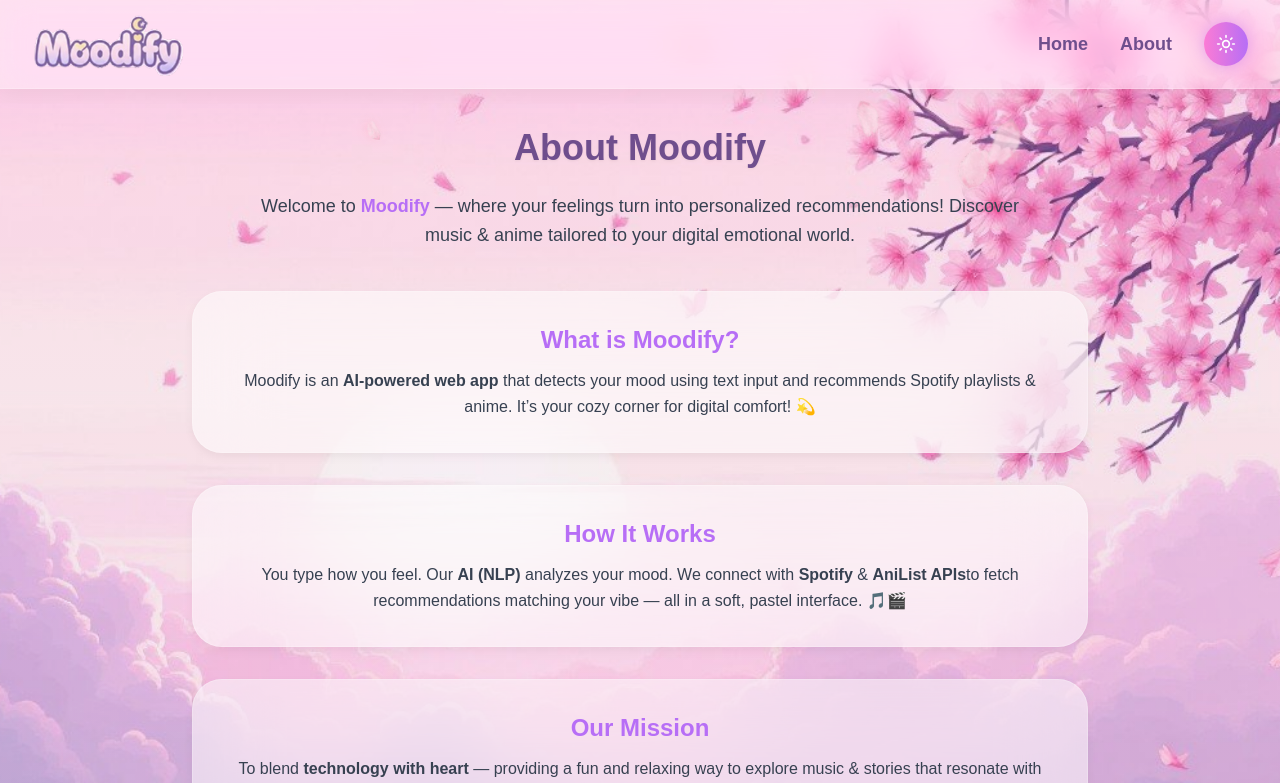
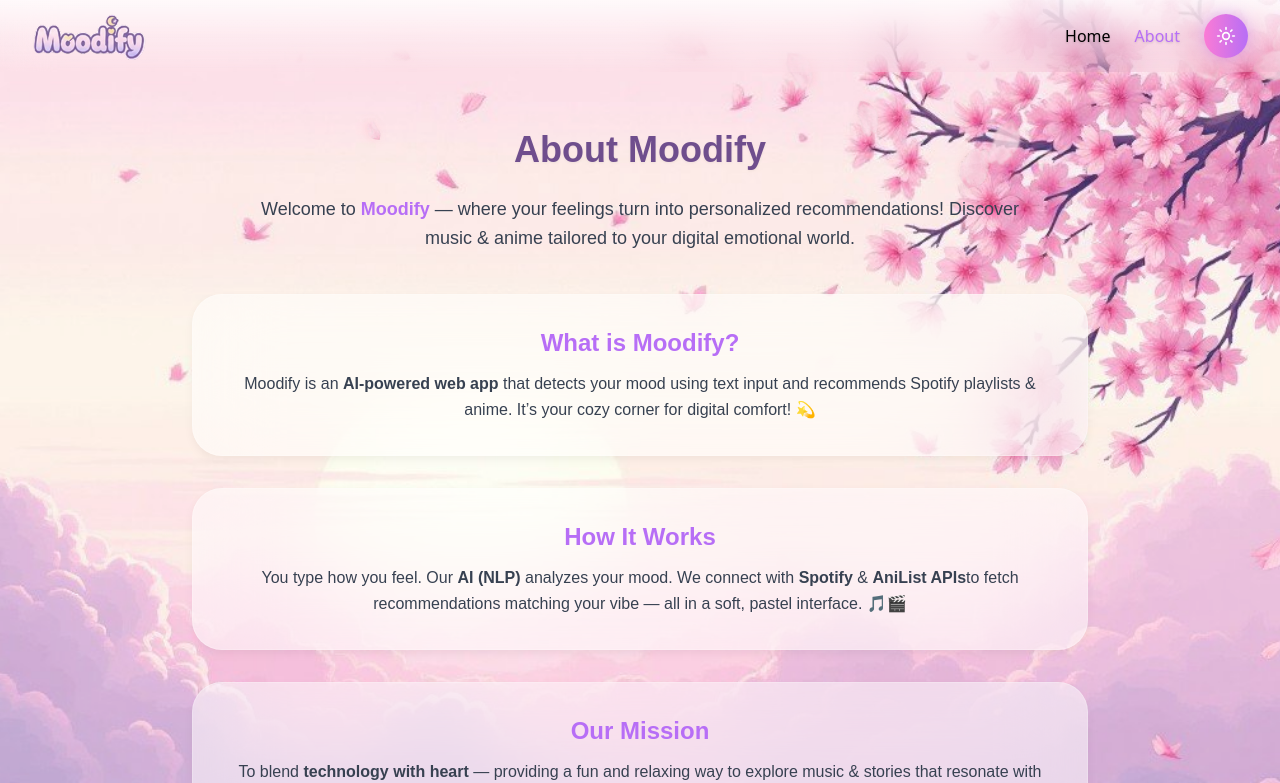
Before and after one commit to hridhu24/moodify, a React (Create React App) app in the folder frontend/: page /about in a window 1280 px wide. Shown: the top 783 px of the page. Built offline with nearby package versions, Linux system fonts and the light colour scheme.

Commit message:
Made everything mobile responsive

```diff
--- a/frontend/src/components/MoodCard.jsx
+++ b/frontend/src/components/MoodCard.jsx
@@ -36,9 +36,9 @@ export default function MoodCard({ onSubmit }) {
       }}
     >
       {/* Title */}
-      <h1 className="text-4xl font-semibold text-font-l-color dark:text-font-d-color mb-8 drop-shadow-[0_2px_2px_rgba(0,0,0,0.15)]">
+      <h2 className="text-4xl font-semibold text-font-l-color dark:text-font-d-color mb-8 drop-shadow-[0_2px_2px_rgba(0,0,0,0.15)]">
         What’s your mood today?
-      </h1>
+      </h2>
 
       {/* Input + Button */}
       <form
--- a/frontend/src/components/Navbar.jsx
+++ b/frontend/src/components/Navbar.jsx
@@ -1,52 +1,159 @@
-import { Link } from "react-router-dom";
+import { useEffect, useState } from "react";
+import { Link, NavLink, useLocation } from "react-router-dom";
+import { Menu, X } from "lucide-react";
 import ThemeToggle from "./ThemeToggle";
 import logo from "../assets/logo.png";
 
 export default function Navbar() {
+  const [open, setOpen] = useState(false);
+  const location = useLocation();
+
+  // Close drawer on route change
+  useEffect(() => {
+    setOpen(false);
+  }, [location.pathname]);
+
+  // Lock scroll when menu is open
+  useEffect(() => {
+    document.body.style.overflow = open ? "hidden" : "";
+  }, [open]);
+
+  // Close on ESC
+  useEffect(() => {
+    const handleEsc = (e) => e.key === "Escape" && setOpen(false);
+    window.addEventListener("keydown", handleEsc);
+    return () => window.removeEventListener("keydown", handleEsc);
+  }, []);
+
   return (
-    <nav
-      className="
-        fixed top-0 left-0 w-full
-        bg-white/40 dark:bg-[#1a1a1a]/40
-        backdrop-blur-lg backdrop-saturate-150
-        shadow-[0_4px_20px_rgba(0,0,0,0.05)]
-        border-b border-white/20 dark:border-gray-700/30
-        z-50
-        font-poppins
-      "
-    >
+    <nav className="fixed top-0 left-0 w-full z-50 bg-gradient-to-b from-white/80 via-white/30 to-transparent dark:from-[#1a1a1a]/80 dark:via-[#1a1a1a]/30 dark:to-transparent backdrop-blur-xl transition-all duration-500">
       <div className="w-full flex justify-between items-center px-8 py-3">
+        {/* Logo */}
+        <Link to="/" className="flex items-center gap-2">
+          <img src={logo} alt="Moodify Logo" className="h-12 w-auto md:h-12" />
+        </Link>
 
-        {/* ---- Left: Logo ---- */}
-        <img
-          src={logo}
-          alt="Moodify Logo"
-          className="h-12 w-auto md:h-14 lg:h-16 object-contain hover:scale-105 transition-transform duration-300"
-        />
-
-        {/* ---- Right: Links + Theme Toggle ---- */}
-        <div className="flex items-center gap-8">
-          <ul className="hidden md:flex items-center gap-8 font-semibold text-lg text-font-l-color dark:text-font-d-color">
-            <li>
-              <Link
-                to="/"
-                className="hover:text-button-1 transition-all duration-200 hover:scale-105"
-              >
-                Home
-              </Link>
-            </li>
-            <li>
-              <Link
-                to="/about"
-                className="hover:text-button-2 transition-all duration-200 hover:scale-105"
-              >
-                About
-              </Link>
-            </li>
-          </ul>
+        {/* Desktop Nav */}
+        <div className="hidden md:flex items-center gap-6">
+          <NavLinks />
           <ThemeToggle />
         </div>
+
+        {/* Mobile Right Side: Toggle + Menu */}
+        <div className="flex items-center gap-3 md:hidden">
+          <ThemeToggle />
+          <button
+            aria-label="Open menu"
+            onClick={() => setOpen(true)}
+            className="inline-flex items-center justify-center p-2 rounded-md hover:bg-white/30 dark:hover:bg-white/10 transition"
+          >
+            <Menu className="h-6 w-6" />
+          </button>
+        </div>
       </div>
+
+      {/* Overlay */}
+      <div
+        onClick={() => setOpen(false)}
+        className={`fixed inset-0 bg-black/30 backdrop-blur-[2px] transition-opacity duration-300 ${
+          open ? "opacity-100 pointer-events-auto" : "opacity-0 pointer-events-none"
+        }`}
+      />
+
+      {/* Drawer */}
+      <aside
+        className={`fixed top-0 right-0 h-full w-72 max-w-[85%]
+        bg-white/75 dark:bg-[#1f1f1f]/70
+          backdrop-blur-2xl border-l border-white/20 dark:border-white/10
+          shadow-[0_8px_40px_rgba(183,110,246,0.3)]
+          transition-transform duration-500 ease-[cubic-bezier(0.22,1,0.36,1)]
+          ${open ? "translate-x-0" : "translate-x-full"}`}
+        style={{
+          boxShadow: "inset 0 0 20px rgba(255, 255, 255, 0.2)", // soft inner glass glow
+        }}
+      >
+        <div
+          className={`flex flex-col h-full px-4 py-6 transform transition-all duration-700 ease-out ${
+          open ? "opacity-100 translate-x-0" : "opacity-0 translate-x-6"
+          }`}
+        >
+          <div className="h-16 px-4 flex items-center justify-between">
+          <span className="text-lg font-semibold bg-gradient-to-r from-button-1 to-button-2 bg-clip-text text-transparent">
+            Menu
+          </span>
+          <button
+            aria-label="Close menu"
+            onClick={() => setOpen(false)}
+            className="inline-flex items-center justify-center p-2 rounded-md hover:bg-black/5 dark:hover:bg-white/10 transition"
+          >
+            <X className="h-6 w-6" />
+          </button>
+        </div>
+        </div>
+        {/* Header inside drawer */}
+
+
+        <nav className="px-4 py-4 flex flex-col gap-2">
+          <MobileLink to="/" onClick={() => setOpen(false)}>Home</MobileLink>
+          <MobileLink to="/about" onClick={() => setOpen(false)}>About</MobileLink>
+        </nav>
+
+
+      </aside>
     </nav>
   );
 }
+
+/* Reusable Nav Links (desktop) */
+function NavLinks() {
+  const base =
+    "font-medium hover:text-button-1 transition-colors drop-shadow-[0_1px_1px_rgba(0,0,0,0.15)]";
+  const active = "text-button-2";
+  return (
+    <ul className="flex items-center gap-6">
+      <li>
+        <NavLink
+          to="/"
+          className={({ isActive }) => (isActive ? `${base} ${active}` : base)}
+        >
+          Home
+        </NavLink>
+      </li>
+      <li>
+        <NavLink
+          to="/about"
+          className={({ isActive }) => (isActive ? `${base} ${active}` : base)}
+        >
+          About
+        </NavLink>
+      </li>
+    </ul>
+  );
+}
+
+/* Mobile Nav Links */
+/* Mobile Nav Links */
+function MobileLink({ to, children, onClick }) {
+  return (
+    <NavLink
+      to={to}
+      onClick={onClick}
+      className={({ isActive }) =>
+        `block px-5 py-3 text-base font-medium rounded-xl
+         bg-white/40 dark:bg-white/10
+         backdrop-blur-md
+         border border-white/30 dark:border-white/10
+         shadow-[0_4px_20px_rgba(183,110,246,0.25)]
+         transition-all duration-200 ease-in-out
+         hover:scale-[1.02] hover:shadow-[0_6px_24px_rgba(183,110,246,0.35)]
+         ${
+           isActive
+             ? "bg-gradient-to-r from-button-1/90 to-button-2/90 text-white shadow-[0_4px_20px_rgba(183,110,246,0.5)]"
+             : "text-font-l-color dark:text-font-d-color"
+         }`
+      }
+    >
+      {children}
+    </NavLink>
+  );
+}
--- a/frontend/src/pages/About.jsx
+++ b/frontend/src/pages/About.jsx
@@ -13,12 +13,7 @@ export default function About() {
   return (
     <section
       className="
-        relative min-h-screen pt-32 pb-20 px-6
-        font-poppins text-center overflow-hidden
-        flex flex-col items-center
-        bg-gradient-to-b from-button-1/20 via-button-2/10 to-transparent
-      dark:from-button-2/20 dark:via-[#2C2C2C]/50 dark:to-transparent
-      "
+        relative min-h-screen pt-24 sm:pt-32 pb-16 px-4 sm:px-6 text-center font-poppins overflow-hidden flex flex-col items-center"
     >
       {/* 🌸 Floating Petals (Background Layer) */}
       <div className="absolute inset-0 overflow-hidden pointer-events-none">
@@ -74,7 +69,7 @@ export default function About() {
         className="relative z-10 max-w-5xl"
       >
         {/* Page Title */}
-        <h1 className="text-4xl font-bold text-font-l-color dark:text-font-d-color mb-6 drop-shadow-sm">
+        <h1 className="text-responsive-title font-bold text-font-l-color dark:text-font-d-color mb-6 drop-shadow-sm">
           About Moodify
         </h1>
 
--- a/frontend/src/pages/Recommendations.jsx
+++ b/frontend/src/pages/Recommendations.jsx
@@ -66,7 +66,7 @@ export default function Recommendations() {
         <h3 className="text-2xl font-bold mb-6 text-font-l-color dark:text-font-d-color flex items-center gap-2">
           🎵 Spotify Playlists
         </h3>
-        <div className="grid grid-cols-1 sm:grid-cols-2 lg:grid-cols-3 gap-6">
+        <div className="grid grid-cols-1 sm:grid-cols-2 lg:grid-cols-3 gap-4 sm:gap-6 mt-6">
           {data?.playlists?.length > 0 ? (
             data.playlists.map((p) => <PlaylistCard key={p.id} playlist={p} />)
           ) : (
@@ -80,7 +80,8 @@ export default function Recommendations() {
         <h3 className="text-2xl font-bold mb-6 text-font-l-color dark:text-font-d-color flex items-center gap-2">
           🎬 Anime Suggestions
         </h3>
-        <div className="grid grid-cols-1 sm:grid-cols-2 lg:grid-cols-3 gap-6">
+        <div className="grid grid-cols-1 sm:grid-cols-2 lg:grid-cols-3 gap-4 sm:gap-6 mt-6">
+
           {data?.anime?.length > 0 ? (
             data.anime.map((a) => <AnimeCard key={a.id} anime={a} />)
           ) : (
--- a/frontend/tailwind.config.js
+++ b/frontend/tailwind.config.js
@@ -6,6 +6,12 @@ module.exports = {
   darkMode: 'class',
   theme: {
     extend: {
+      lineHeight: {
+        'relaxed-sm': '1.6',
+      },
+      fontSize: {
+        'responsive-title': ['clamp(1.5rem, 5vw, 2.25rem)', '1.2'],
+      },
       colors: {
         'nav-d-bg': '#2C2C2C',
         'card-l-bg':'#FCFCFC',
```
